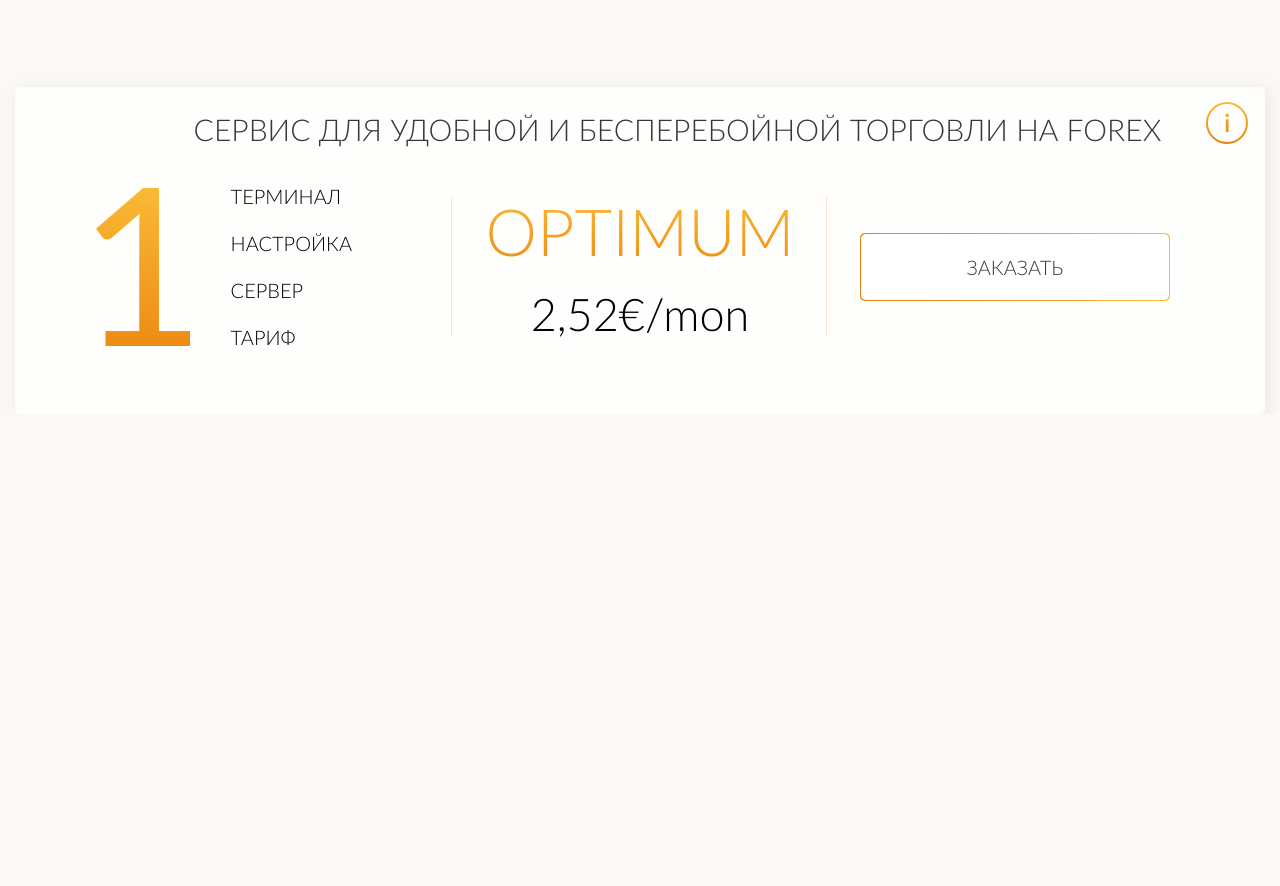
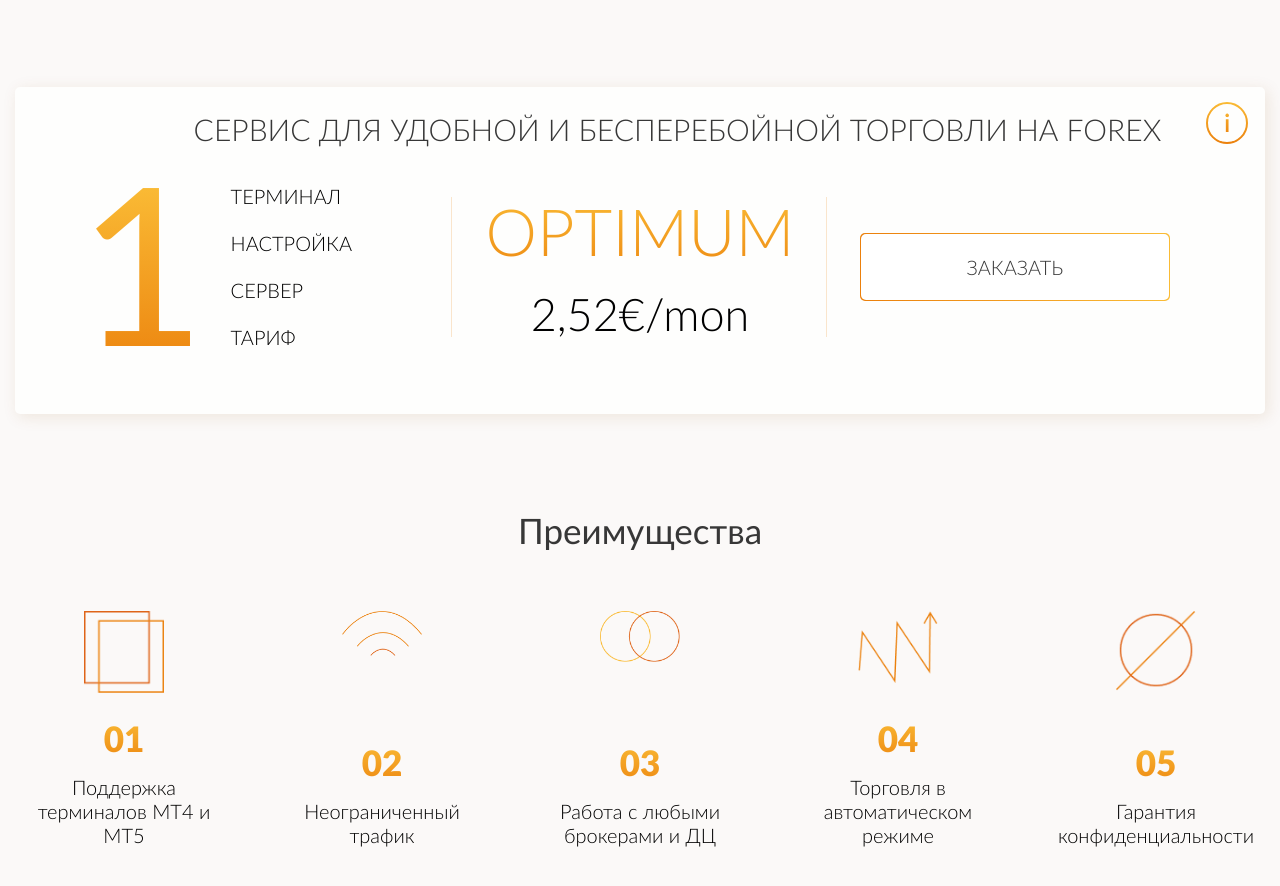
Before and after one commit to Mikhailo-Kandyba/Forex-box-Site, a website: page src/index.html in a window 1280 px wide. Shown: the part 114-1000 px from the top of the page. Before the commit the page ends 800 px from the top, so only its background shows below. Drawn offline with nearby package versions, Linux system fonts and the light colour scheme; files whose address does not match are found by name.

Commit message:
advantages-wrap

```diff
--- a/src/index.html
+++ b/src/index.html
@@ -60,7 +60,7 @@
                 </div>
             </header>
             <main>
-                <section class="container">
+                <section class="container description-service-wrap">
                     <div class="description-service position-relative">
                         <h4>СЕРВИС ДЛЯ УДОБНОЙ И БЕСПЕРЕБОЙНОЙ ТОРГОВЛИ НА FOREX</h4>
                         <div class="service-area">
@@ -106,6 +106,56 @@
                         </div>
                     </div>
                 </section>
+                <section class="container advantages-wrap">
+                    <h4>Преимущества</h4>
+                    <ul class="advantages-list">
+                        <li>
+                            <div class="img-area">
+                                <img src="./images/advantages-img-1.png" width="83" height="85" alt="advantages-img">
+                            </div>
+                            <div class="description-area">
+                                <span class="gradient-text">01</span>
+                                <p>Поддержка терминалов МТ4 и МТ5</p>
+                            </div>
+                        </li>
+                        <li>
+                            <div class="img-area">
+                                <img src="./images/advantages-img-2.png" width="151" height="84" alt="advantages-img">
+                            </div>
+                            <div class="description-area">
+                                <span class="gradient-text">02</span>
+                                <p>Неограниченный трафик</p>
+                            </div>
+                        </li>
+                        <li>
+                            <div class="img-area">
+                                <img src="./images/advantages-img-3.png" width="135" height="86" alt="advantages-img">
+                            </div>
+                            <div class="description-area">
+                                <span class="gradient-text">03</span>
+                                <p>Работа с любыми брокерами и ДЦ</p>
+                            </div>
+                        </li>
+                        <li>
+                            <div class="img-area">
+                                <img src="./images/advantages-img-4.png" width="95" height="85" alt="advantages-img">
+                            </div>
+                            <div class="description-area">
+                                <span class="gradient-text">04</span>
+                                <p>Торговля в автоматическом режиме</p>
+                            </div>
+                        </li>
+                        <li>
+                            <div class="img-area">
+                                <img src="./images/advantages-img-5.png" width="85" height="85" alt="advantages-img">
+                            </div>
+                            <div class="description-area">
+                                <span class="gradient-text">05</span>
+                                <p>Гарантия конфиденциальности</p>
+                            </div>
+                        </li>
+                    </ul>
+                </section>
             </main>
         </div>
         <script src="https://ajax.googleapis.com/ajax/libs/jquery/3.5.1/jquery.min.js"></script>
--- a/src/scss/_common.scss
+++ b/src/scss/_common.scss
@@ -55,6 +55,10 @@
   display: none;
 }
 /*end styles centering*/
+
+.description-service-wrap {
+  margin-bottom: 95px;
+}
 
 .description-service {
   background: $spring-wood-two;
@@ -216,3 +220,52 @@
   from {opacity: 0;}
   to {opacity:1 ;}
 }
+
+.advantages-wrap {
+  margin-bottom: 100px;
+
+  h4 {
+    font-family: $lato-regular;
+    font-size: $font-size-base + 15;
+    line-height: $line-height-base + 18;
+    color: $mine-shaft;
+    text-align: center;
+    margin-bottom: 60px;
+  }
+}
+
+.advantages-list {
+  display: flex;
+  justify-content: space-between;
+  flex-wrap: wrap;
+  margin: 0 -20px;
+
+  li {
+    display: flex;
+    align-items: center;
+    justify-content: space-between;
+    flex-direction: column;
+    text-align: center;
+    width: 20%;
+    padding: 0 20px;
+    margin-bottom: 10px;
+  }
+
+  .description-area {
+    padding: 0 5px;
+  }
+
+  .img-area {
+    max-width: 80px;
+    width: 100%;
+    margin-bottom: 20px;
+  }
+
+  span {
+    display: block;
+    font-family: $lato-extra-bold;
+    font-size: $font-size-base + 15;
+    line-height: $line-height-base + 18;
+    margin-bottom: 16px;
+  }
+}
```
Also changed, not shown: src/css/styles.css, src/images/advantages-img-1.png (added), src/images/advantages-img-2.png (added), src/images/advantages-img-3.png (added), src/images/advantages-img-4.png (added), src/images/advantages-img-5.png (added).
